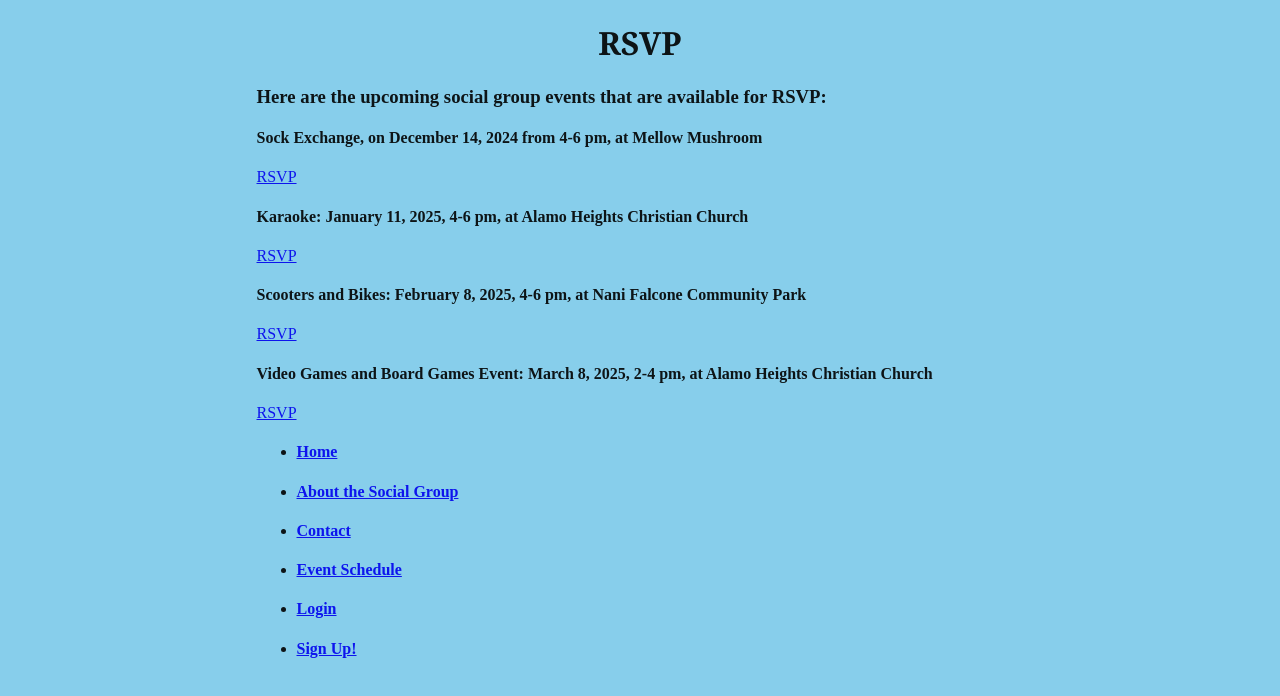
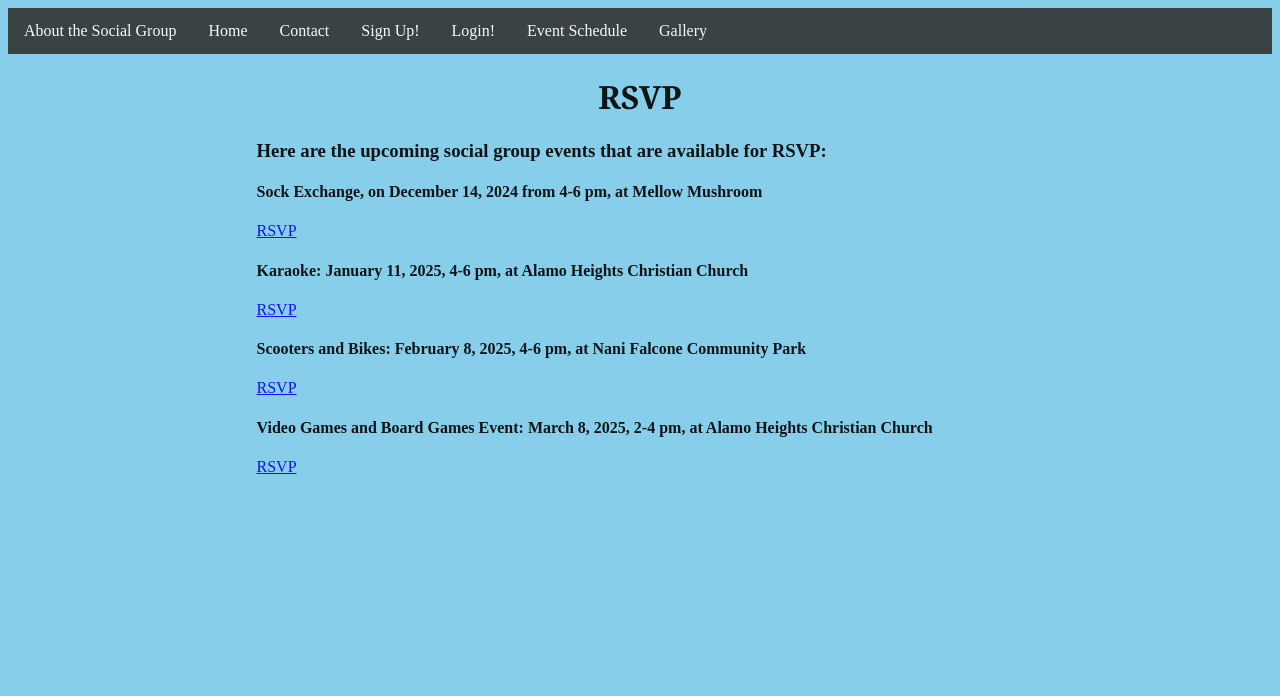
Before and after one commit to GianMR8/rsvp, a plain HTML site: page index.html in a window 1280 px wide. Drawn offline with Linux system fonts and the light colour scheme.

Commit message:
initialize

```diff
--- a/index.html
+++ b/index.html
@@ -8,6 +8,17 @@
     <link rel="preconnect" href="https://fonts.gstatic.com" crossorigin>
     <link href="https://fonts.googleapis.com/css2?family=Oswald:wght@200..700&display=swap" rel="stylesheet">
     <link href="https://fonts.googleapis.com/css2?family=Teko:wght@300..700&display=swap" rel="stylesheet">
+    <nav>
+      <ul>
+          <li><a class="active" href="https://gianmr8.github.io/IMED_Project5/">About the Social Group</a></li>
+          <li><a href="https://gianmr8.github.io/socialevents/">Home</a></li>
+          <li><a href="https://gianmr8.github.io/IMED_Project7/">Contact</a></li>
+          <li><a href="https://gianmr8.github.io/IMED_Project6/">Sign Up!</a></li>
+          <li><a href="https://gianmr8.github.io/login/">Login!</a></li>
+          <li><a href="https://gianmr8.github.io/IMED_Project1/">Event Schedule</a></li>
+          <li><a href="https://gianmr8.github.io/gallery/">Gallery</a></li>
+      </ul>
+  </nav>
 <body>
   <header>
     <h1 class="indie-oswald-regular">RSVP</h1></header>
@@ -21,16 +32,7 @@
     <a href="https://docs.google.com/forms/d/e/1FAIpQLSdQ6e3kfOBk3CClT1sB6hmpAvCYDD0kNYP6HB2QTOyiV3GIbQ/viewform?usp=sharing">RSVP</a>
     <h4>Video Games and Board Games Event: March 8, 2025, 2-4 pm, at Alamo Heights Christian Church</h4>
     <a href="https://docs.google.com/forms/d/e/1FAIpQLSeoV3GfYLj7BLw8mYqAw65817Q7kZoSzDBXOT490jT0Fw8w3w/viewform?usp=header">RSVP</a>
-        <nav>
-            <ul>
-                <h4><li><a href="https://gianmr8.github.io/socialevents/">Home</a></li></h4>
-                <h4><li><a href="https://gianmr8.github.io/IMED_Project5/">About the Social Group</a></li></h4>
-                <h4><li><a href="https://gianmr8.github.io/IMED_Project7/">Contact</a></li></h4>
-                <h4><li><a href="https://gianmr8.github.io/IMED_Project1/">Event Schedule</a></li></h4>
-                <h4><li><a href="https://gianmr8.github.io/login/">Login</a></li></h4>
-                <h4><li><a href="https://gianmr8.github.io/IMED_Project6/">Sign Up!</a></li></h4>
-            </ul>
-        </nav>
+
         </div>
         </head>
         </body>
--- a/main.css
+++ b/main.css
@@ -28,3 +28,26 @@ body{
     font-size: xx-large;
     font-family: Georgia, 'Times New Roman', Times, serif;
 }
+ul {
+    list-style-type: none;
+    margin: 0;
+    padding: 0;
+    overflow: hidden;
+    background-color: #333;
+  }
+
+  li {
+    float: left;
+  }
+
+  li a {
+    display: block;
+    color: white;
+    text-align: center;
+    padding: 14px 16px;
+    text-decoration: none;
+  }
+
+  li a:hover {
+    background-color: #111;
+  }
```
